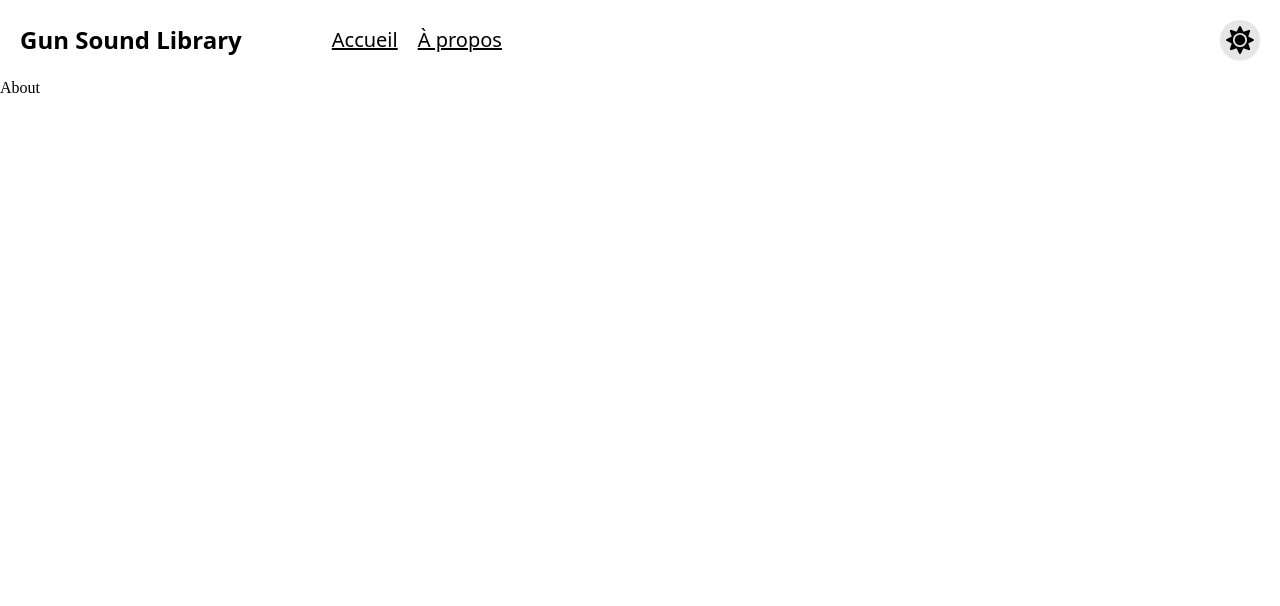
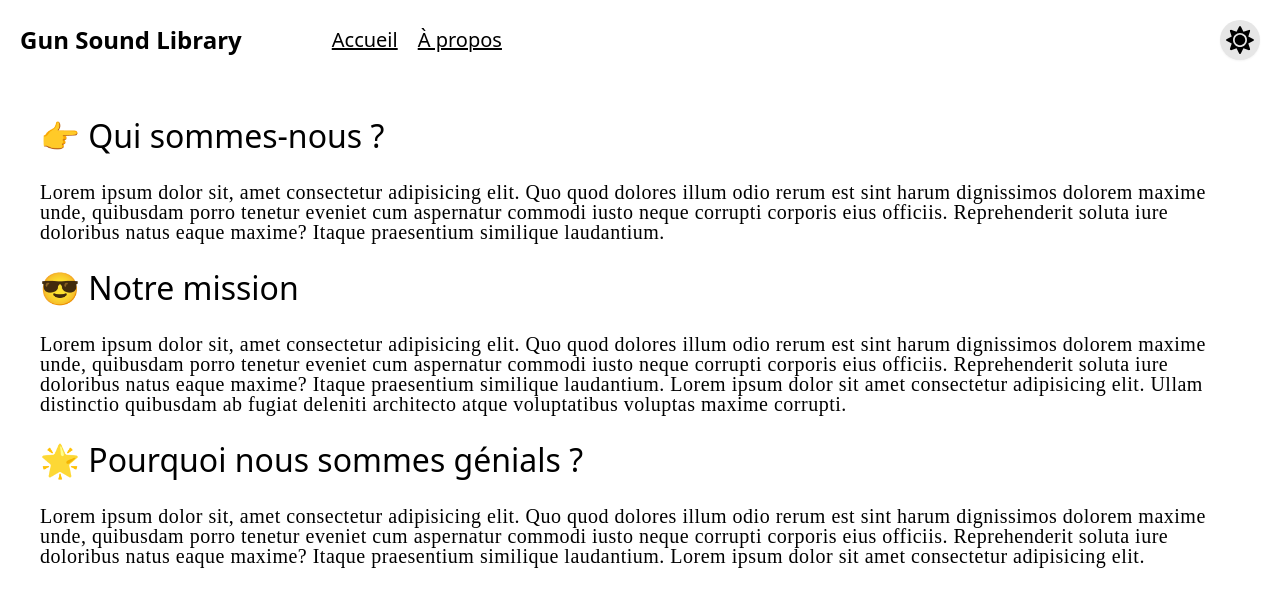
Before and after one commit to Kosmik56/gun-sound-library, a React (Vite) app: page /About in a window 1280 px wide. Shown: the top 606 px of the page. Built offline with nearby package versions, Linux system fonts and the light colour scheme.

Commit message:
About Page with placeholders

```diff
--- a/src/pages/About.jsx
+++ b/src/pages/About.jsx
@@ -12,9 +12,21 @@ export default function About() {
     document.body.style.color = "black";
   }
 
+  const header_style = "text-[32px] font-sans";
+  const paragraph_style = "my-[30px] text-[20px] tracking-wide text-pretty";
+
   return (
-    <>
-      <h1>About</h1>
-    </>
+    <main className="px-[40px] my-[40px]">
+      <h2 className={header_style}>👉 Qui sommes-nous ?</h2>
+      <p className={paragraph_style}>Lorem ipsum dolor sit, amet consectetur adipisicing elit. Quo quod dolores illum odio rerum est sint harum dignissimos dolorem maxime unde, quibusdam porro tenetur eveniet cum aspernatur commodi iusto neque corrupti corporis eius officiis. Reprehenderit soluta iure doloribus natus eaque maxime? Itaque praesentium similique laudantium.</p>
+      <h2 className={header_style}>😎 Notre mission</h2>
+      <p className={paragraph_style}>Lorem ipsum dolor sit, amet consectetur adipisicing elit. Quo quod dolores illum odio rerum est sint harum dignissimos dolorem maxime unde, quibusdam porro tenetur eveniet cum aspernatur commodi iusto neque corrupti corporis eius officiis. Reprehenderit soluta iure doloribus natus eaque maxime? Itaque praesentium similique laudantium.
+        Lorem ipsum dolor sit amet consectetur adipisicing elit. Ullam distinctio quibusdam ab fugiat deleniti architecto atque voluptatibus voluptas maxime corrupti.
+      </p>
+      <h2 className={header_style}>🌟 Pourquoi nous sommes génials ?</h2>
+      <p className={paragraph_style}>Lorem ipsum dolor sit, amet consectetur adipisicing elit. Quo quod dolores illum odio rerum est sint harum dignissimos dolorem maxime unde, quibusdam porro tenetur eveniet cum aspernatur commodi iusto neque corrupti corporis eius officiis. Reprehenderit soluta iure doloribus natus eaque maxime? Itaque praesentium similique laudantium.
+        Lorem ipsum dolor sit amet consectetur adipisicing elit.
+      </p>
+    </main>
   )
 }
```
